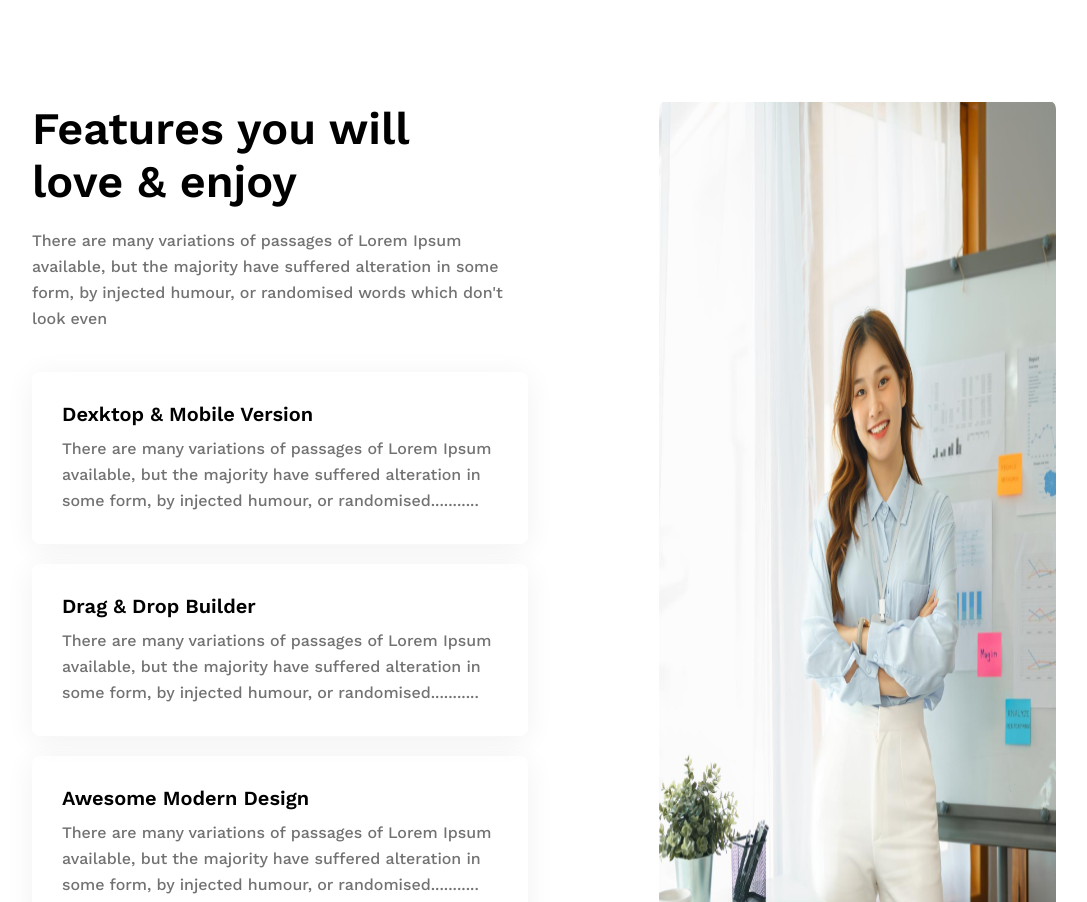
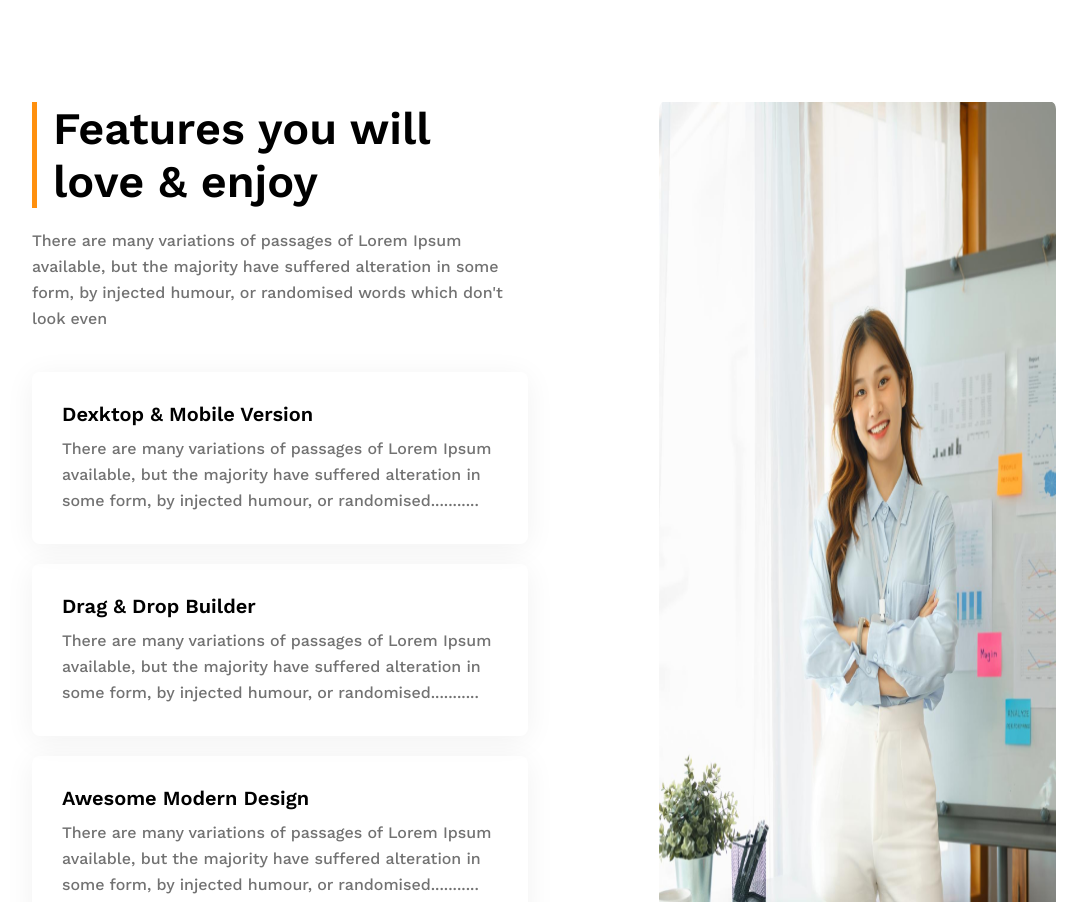
Before and after one commit to shakilahmad777/secound-assignment, a plain HTML site: page index.html in a window 1280 px wide. Shown: the part 1781-2683 px from the top of the page, without its empty margins (96-1183 px from the left). Drawn offline with nearby package versions, Linux system fonts and the light colour scheme.

Commit message:
added feature border

```diff
--- a/css/style.css
+++ b/css/style.css
@@ -145,6 +145,8 @@
     font-size: 45px;
     line-height: 53px;
     font-weight: 700;
+    padding-left: 1rem;
+    border-left: 5px solid #FF900E;
 }
 .enjoy-description {
     margin: 20px 0 30px 0 !important;
```
